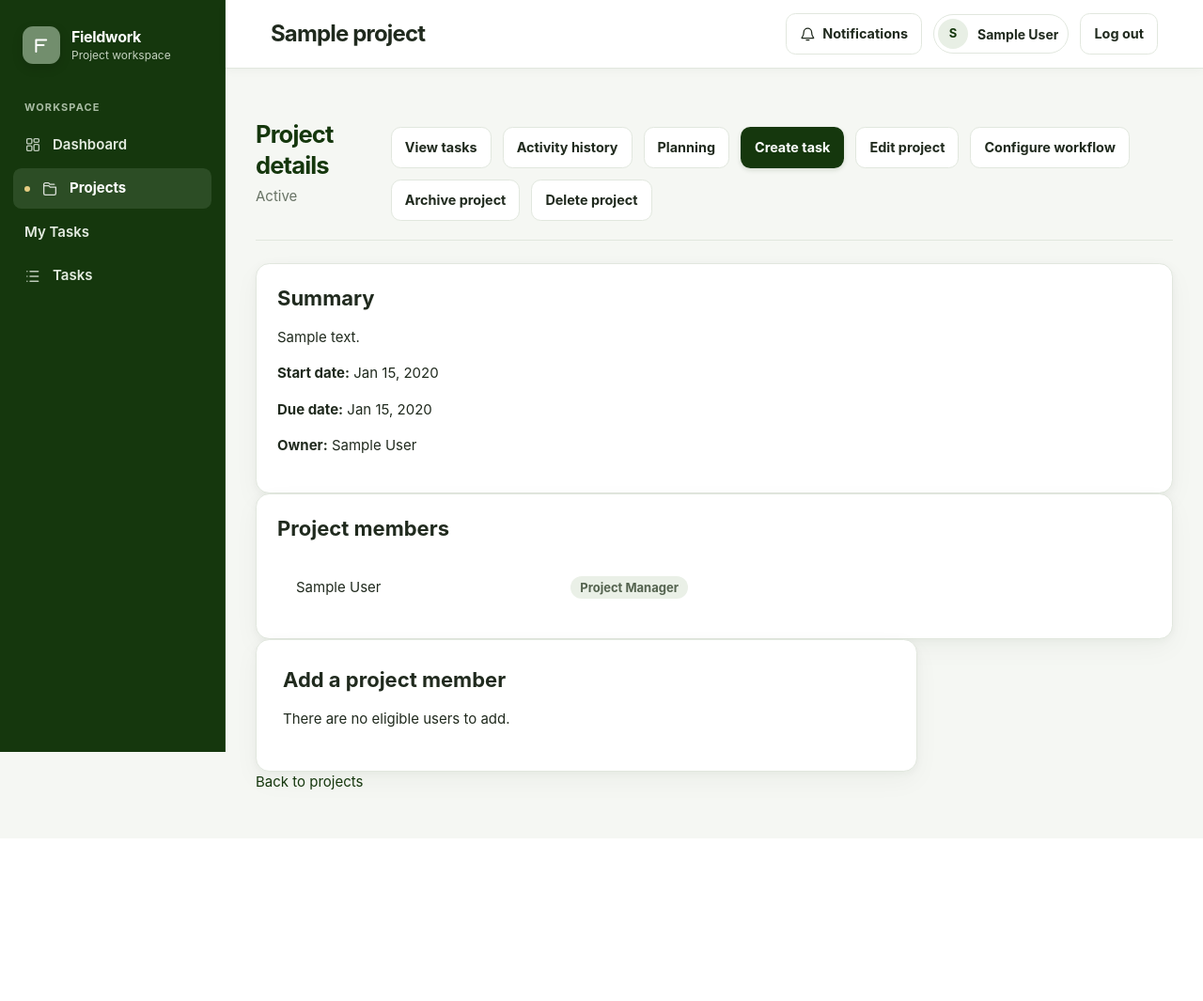
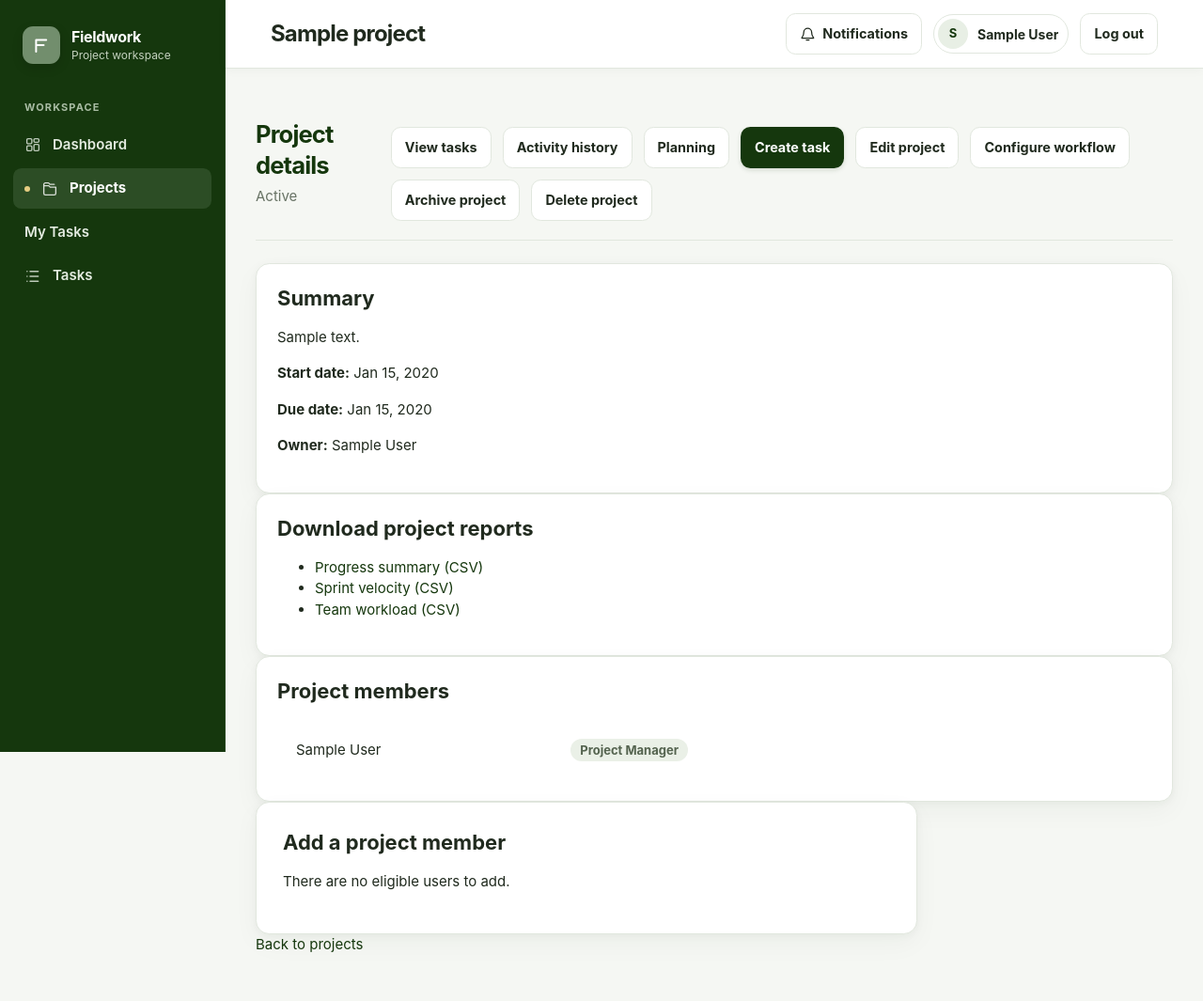
Before and after one commit to Project-Management-System-SE/Project-Management-System-SE, a Django app: page /projects/1/ in a window 1280 px wide. Shown: the whole page at 94% size. Before the commit the page ends 849 px from the top, so only its background shows below. Run offline with Django 5.2, Linux system fonts and the light colour scheme; a user stored in the database is signed in; tables that the repository leaves empty hold one stand-in row (values such as "Sample post").

Commit message:
Link CSV reports from project details

```diff
--- a/templates/project_detail.html
+++ b/templates/project_detail.html
@@ -43,6 +43,15 @@
         {% if project.due_date %}{{ project.due_date|date:"M j, Y" }}{% else %}Not set{% endif %}
     </p>
     <p><strong>Owner:</strong> {{ project.owner.full_name|default:project.owner.email }}</p>
+</section>
+
+<section class="card" aria-labelledby="project-reports-heading">
+    <h2 id="project-reports-heading">Download project reports</h2>
+    <ul class="project-report-links">
+        <li><a href="{% url 'projects:project-progress-report' project.pk %}">Progress summary (CSV)</a></li>
+        <li><a href="{% url 'projects:project-velocity-report' project.pk %}">Sprint velocity (CSV)</a></li>
+        <li><a href="{% url 'projects:project-workload-report' project.pk %}">Team workload (CSV)</a></li>
+    </ul>
 </section>
 
 <section class="card" aria-labelledby="project-members-heading">
```
Also changed, not shown: backend/tests/test_project_management.py (+15 -0 lines).
